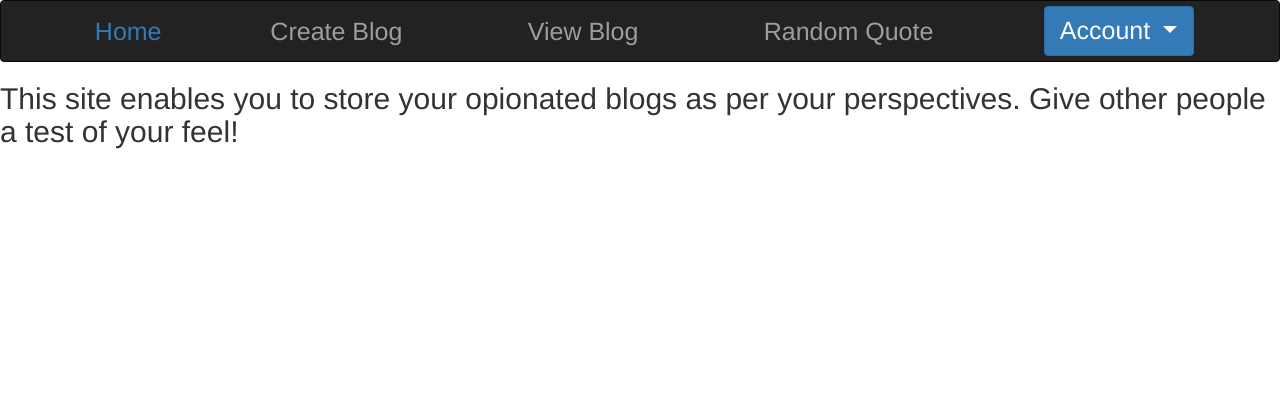
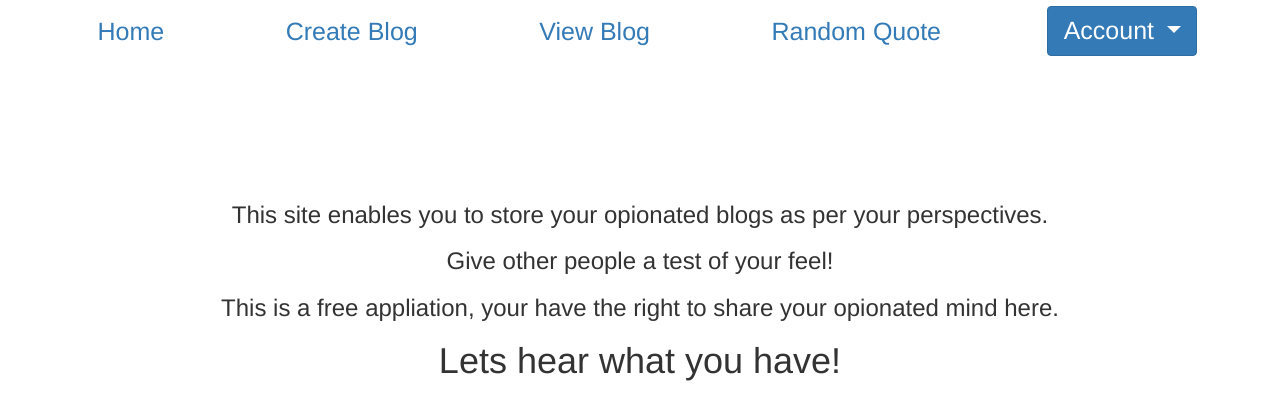
Before and after one commit to Agneskoinange/Blog-posts, a Flask app: page /home in a window 1280 px wide. Shown: the top 420 px of the page. Run offline with Flask 2, Linux system fonts and the light colour scheme; the visitor is signed in with stand-in values (Sample User, id 1); data comes from the database, SQL or seed files in the repository; some libraries are stand-ins or nearby versions.

Commit message:
add styling

```diff
--- a/app/templates/home.html
+++ b/app/templates/home.html
@@ -1,9 +1,20 @@
 {% extends 'base.html' %}
 {% block content %}
-<section>
-    <h2>
-        This site enables you to store your opionated blogs as per your perspectives.
-        Give other people a test of your feel!
-    </h2>
-</section>
+<div>
+    <div class="text-center" style="padding-top: 100px;">
+        <h3>
+            This site enables you to store your opionated blogs as per your perspectives.
+
+        </h3>
+        <h3>
+            Give other people a test of your feel!
+        </h3>
+        <h3>
+            This is a free appliation, your have the right to share your opionated mind here.
+        </h3>
+        <h1>
+            Lets hear what you have!
+        </h1>
+    </div>
+</div>
 {% endblock %}
--- a/app/templates/index.html
+++ b/app/templates/index.html
@@ -12,8 +12,8 @@
 {% block content %}
 
 <div class="center">
-    <div class="title">Blog Spar Experince</div>
-    <div class="sub_title">Own Your Mind</div>
+    <div class="title">Blog Spar Experince.</div>
+    <div class="sub_title">Own Your Mind!</div>
     <div class="btns">
       <button> <a href="{{url_for('auth.login')}}" class="navbar-brand" style="font-size: 25px;text-decoration: none;color: black;">Login</a></button>
       <button> <a href="{{url_for('auth.register')}}" class="navbar-brand" style="font-size: 25px;text-decoration:none; color: white;">Signup</a></button>
--- a/app/templates/navbar.html
+++ b/app/templates/navbar.html
@@ -1,5 +1,5 @@
-<nav class="navbar navbar-inverse" role="navigation" style="font-size: x-large;">
-    <a href="{{url_for('main.home')}}" class="navbar-toggler" style="font-size: 25px;">Home</a>
+<nav class="navbar nav bg-white" role="navigation" style="font-size: x-large;">
+    <a href="{{url_for('main.home')}}" class="navbar-brand" style="font-size: 25px;">Home</a>
 
 
       <a href="{{url_for('main.new_blog')}}" class="navbar-brand" style="font-size: 25px;">Create Blog</a>
--- a/config.py
+++ b/config.py
@@ -19,6 +19,10 @@ class Config:
 
 class ProdConfig(Config):
     SQLALCHEMY_DATABASE_URI = 'postgresql+psycopg2://nessie:agnes1234@localhost/blogs'
+    # uri = os.getenv('DATABASE_URL')
+    # if uri and uri.startswith('postgres://'):
+    #     uri = uri.replace('postgres://', 'postgresql://', 1)
+    # SQLALCHEMY_DATABASE_URI = uri
 
 
 
```
Also changed, not shown: requirements.txt (added, +34 -0 lines), tests/test_user.py (+1 -1 lines), 1 other file.
